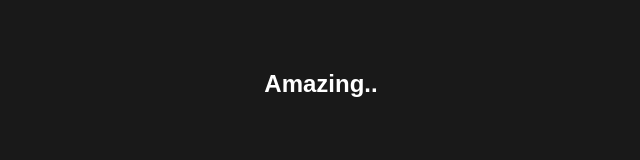
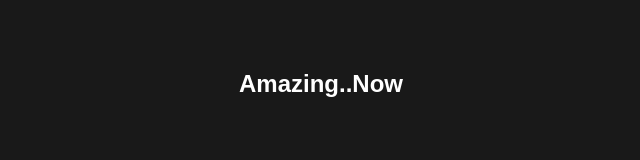
Before and after one commit to sammanjac/my-first-repo-devslopes, a plain HTML site: page index.html in a window 1280 px wide. Shown: the top 160 px of the page, without its empty margins (319-959 px from the left). Drawn offline with Linux system fonts and the light colour scheme.

Commit message:
Updates for list header

```diff
--- a/index.html
+++ b/index.html
@@ -7,7 +7,7 @@
   <title>Glowing Dots</title>
 </head>
 <body>
-  <h2>Amazing..</h2>
+  <h2>Amazing..Now</h2>
   <ul>
     <li></li>
     <li></li>
```
